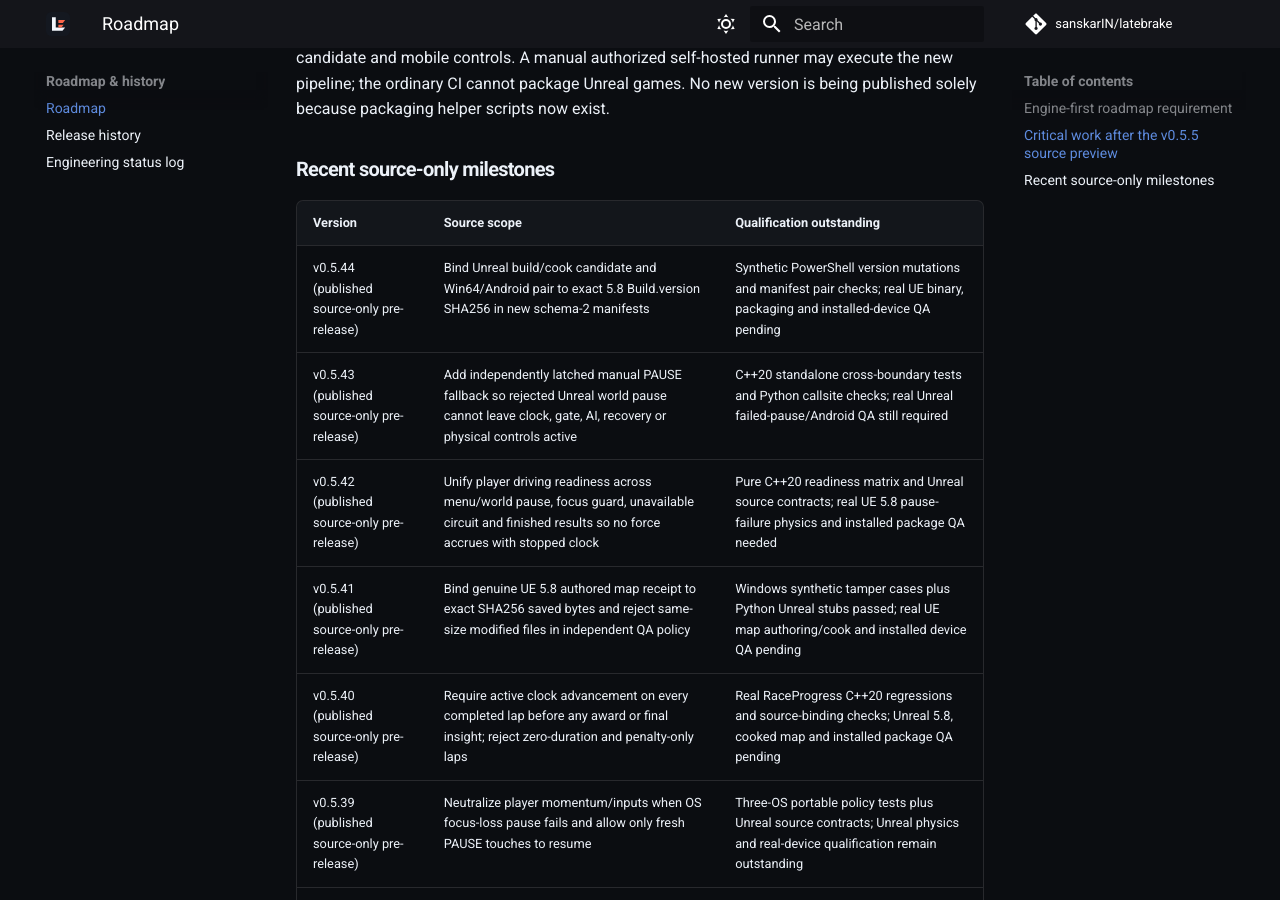
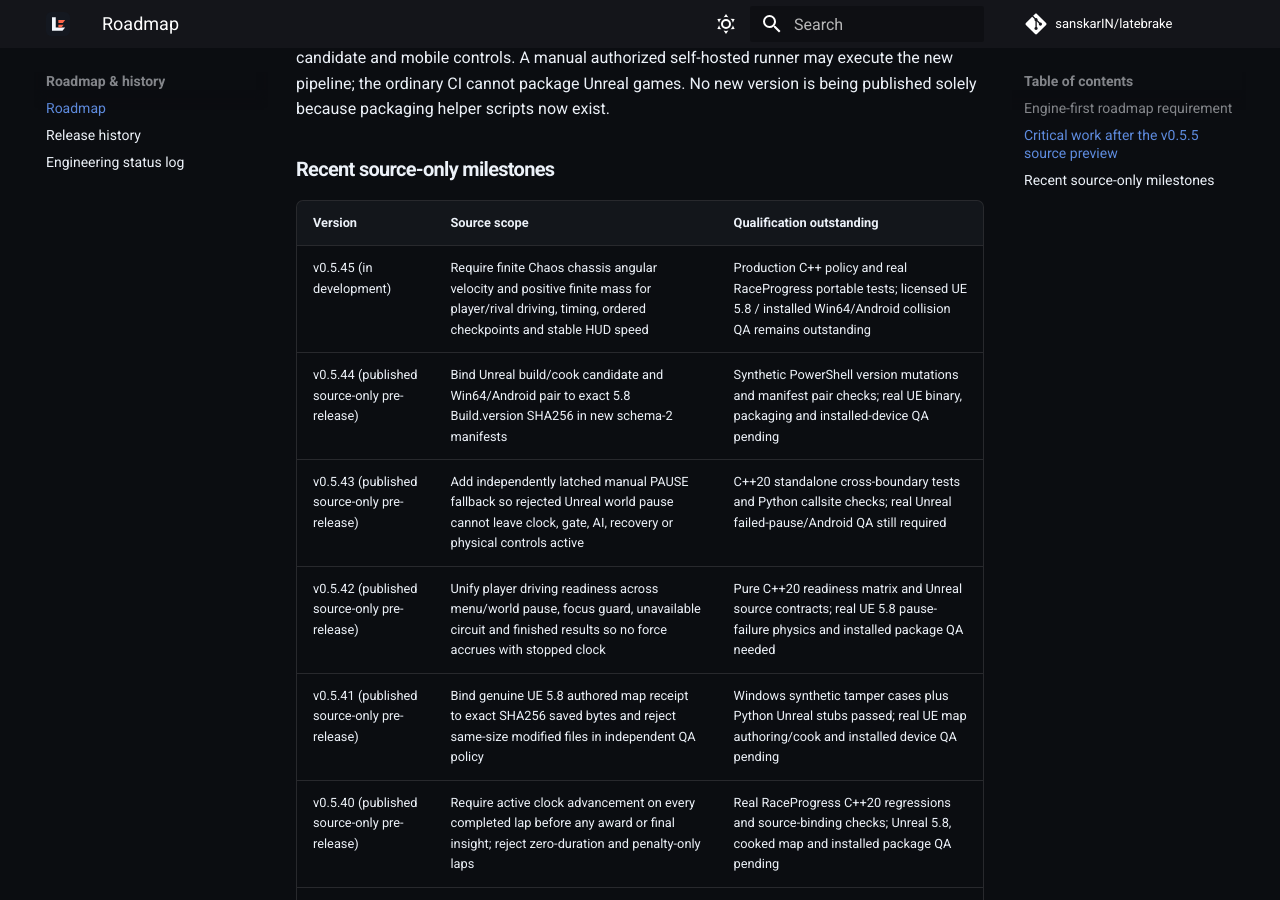
Before and after one commit to sanskarIN/latebrake, an MkDocs documentation site: the page built from docs/ROADMAP.md, in a window 1280 px wide and 900 px high, scrolled down 5350 px. Built offline with MkDocs 1.6.1 and Material for MkDocs 9.7.7, drawn with Linux system fonts in a browser that asks for light colours; comment, search, counter and statistics services are not loaded.

Commit message:
docs(roadmap): record new v0.5.45 physics body readiness milestone

```diff
--- a/docs/ROADMAP.md
+++ b/docs/ROADMAP.md
@@ -81,6 +81,7 @@ solely because packaging helper scripts now exist.
 
 | Version | Source scope | Qualification outstanding |
 | --- | --- | --- |
+| v0.5.45 (in development) | Require finite Chaos chassis angular velocity and positive finite mass for player/rival driving, timing, ordered checkpoints and stable HUD speed | Production C++ policy and real RaceProgress portable tests; licensed UE 5.8 / installed Win64/Android collision QA remains outstanding |
 | v0.5.44 (published source-only pre-release) | Bind Unreal build/cook candidate and Win64/Android pair to exact 5.8 Build.version SHA256 in new schema-2 manifests | Synthetic PowerShell version mutations and manifest pair checks; real UE binary, packaging and installed-device QA pending |
 | v0.5.43 (published source-only pre-release) | Add independently latched manual PAUSE fallback so rejected Unreal world pause cannot leave clock, gate, AI, recovery or physical controls active | C++20 standalone cross-boundary tests and Python callsite checks; real Unreal failed-pause/Android QA still required |
 | v0.5.42 (published source-only pre-release) | Unify player driving readiness across menu/world pause, focus guard, unavailable circuit and finished results so no force accrues with stopped clock | Pure C++20 readiness matrix and Unreal source contracts; real UE 5.8 pause-failure physics and installed package QA needed |
```
